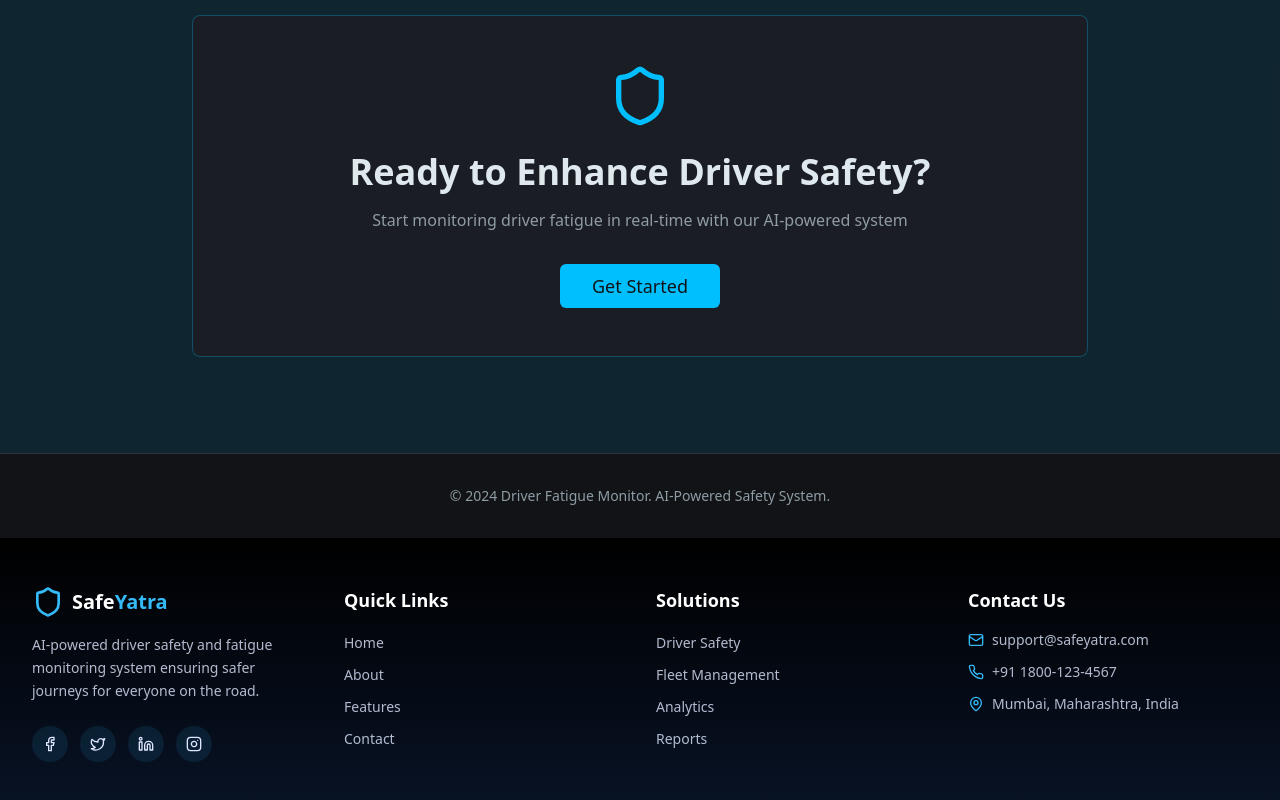
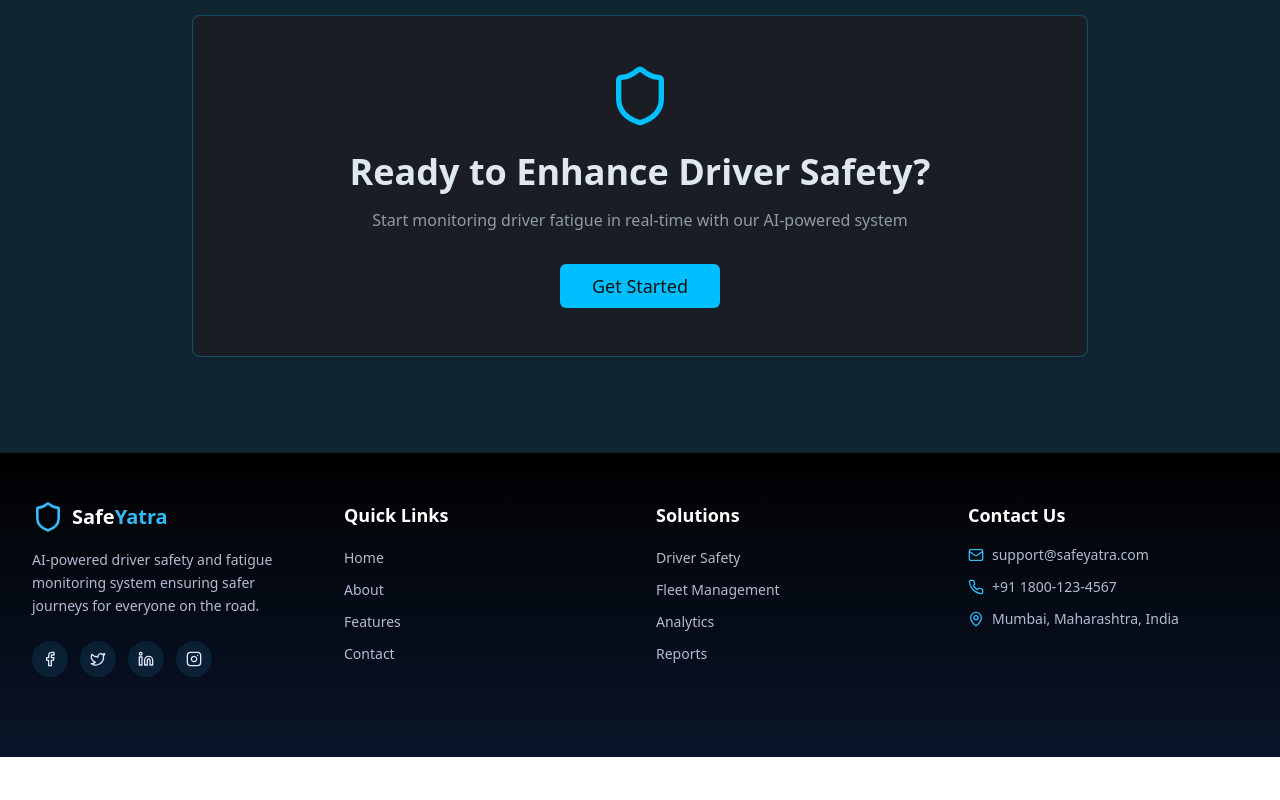
Before and after one commit to Ayushpate2003/alert-drive-insight-72654-80547-40615-72251, a React (Vite) app: page / in a window 1280 px wide. Shown: the part 2221-3021 px from the top of the page. After the commit the page ends 2978 px from the top, so only its background shows below. Built offline with nearby package versions, Linux system fonts and the light colour scheme; no server answers; the HTML template or start-up script is replaced by a standard one.

Commit message:
Remove copyright from footer

```diff
--- a/src/pages/Landing.tsx
+++ b/src/pages/Landing.tsx
@@ -296,13 +296,6 @@ const Landing = () => {
           </Card>
         </div>
       </section>
-
-      {/* Footer */}
-      <footer className="py-8 border-t border-border">
-        <div className="container mx-auto px-4 text-center text-sm text-muted-foreground">
-          <p>© 2024 Driver Fatigue Monitor. AI-Powered Safety System.</p>
-        </div>
-      </footer>
     </div>
   );
 };
```
